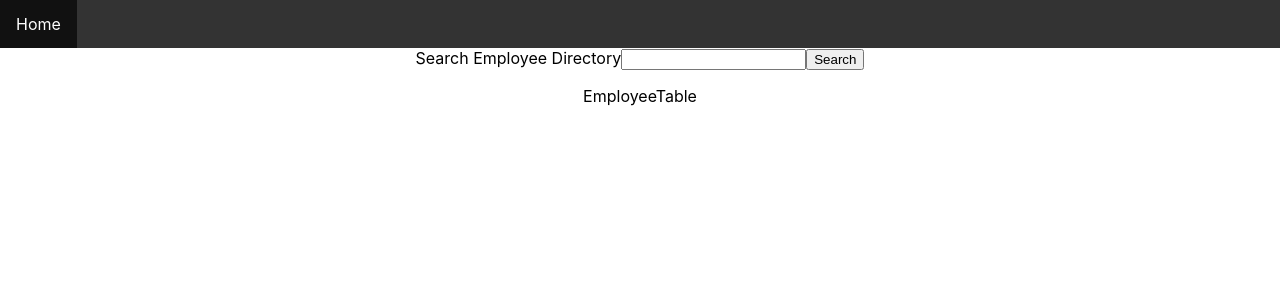
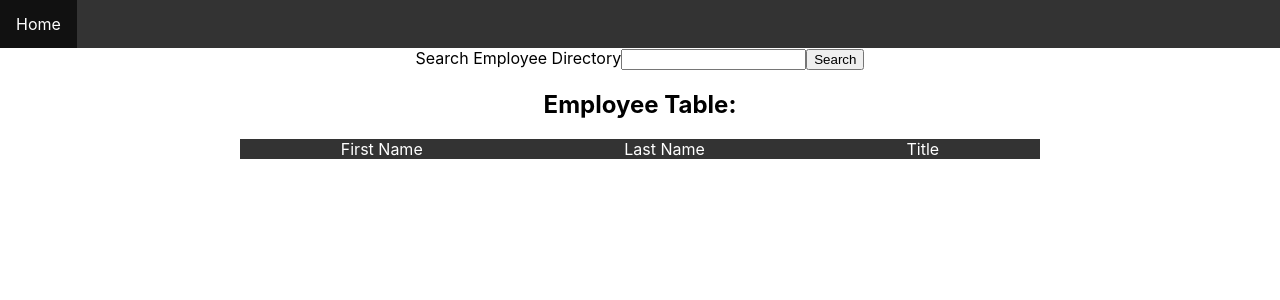
Before and after one commit to kylegold/Employee-Directory-React, a React (Create React App) app: page / in a window 1280 px wide. Shown: the top 300 px of the page. Built offline with nearby package versions, Linux system fonts and the light colour scheme; no server answers.

Commit message:
setup static structure for employeeTable and employee

```diff
--- a/src/components/Employee/index.js
+++ b/src/components/Employee/index.js
@@ -3,7 +3,17 @@ import axios from "axios"
 
 const Employee = () => {
   return(
-    console.log("employee")
+    <ul style={{color: "white", width:"100%", margin: "0px auto", display: "flex", justifyContent: "space-around"}}>
+    <li>
+      First Name
+    </li>
+    <li>
+      Last Name
+    </li>
+      <li>
+        Title
+      </li>
+  </ul>
   )
 }
 
--- a/src/components/EmployeeTable/index.js
+++ b/src/components/EmployeeTable/index.js
@@ -4,7 +4,14 @@ import Employee from "../Employee"
 
 const EmployeeTable = () => {
   return (
-    <p> EmployeeTable </p>
+    <div>
+      <h2>Employee Table: </h2>
+    <ul  style={{ width: 800, margin: "0 auto"}}>
+      <li style={{ width: "100%", margin: "0 auto"}}>
+     <Employee />
+      </li>
+    </ul>
+    </div>
   )
 }
 
```
Also changed, not shown: 1 other file (tests, documents, lock files or other folders).
